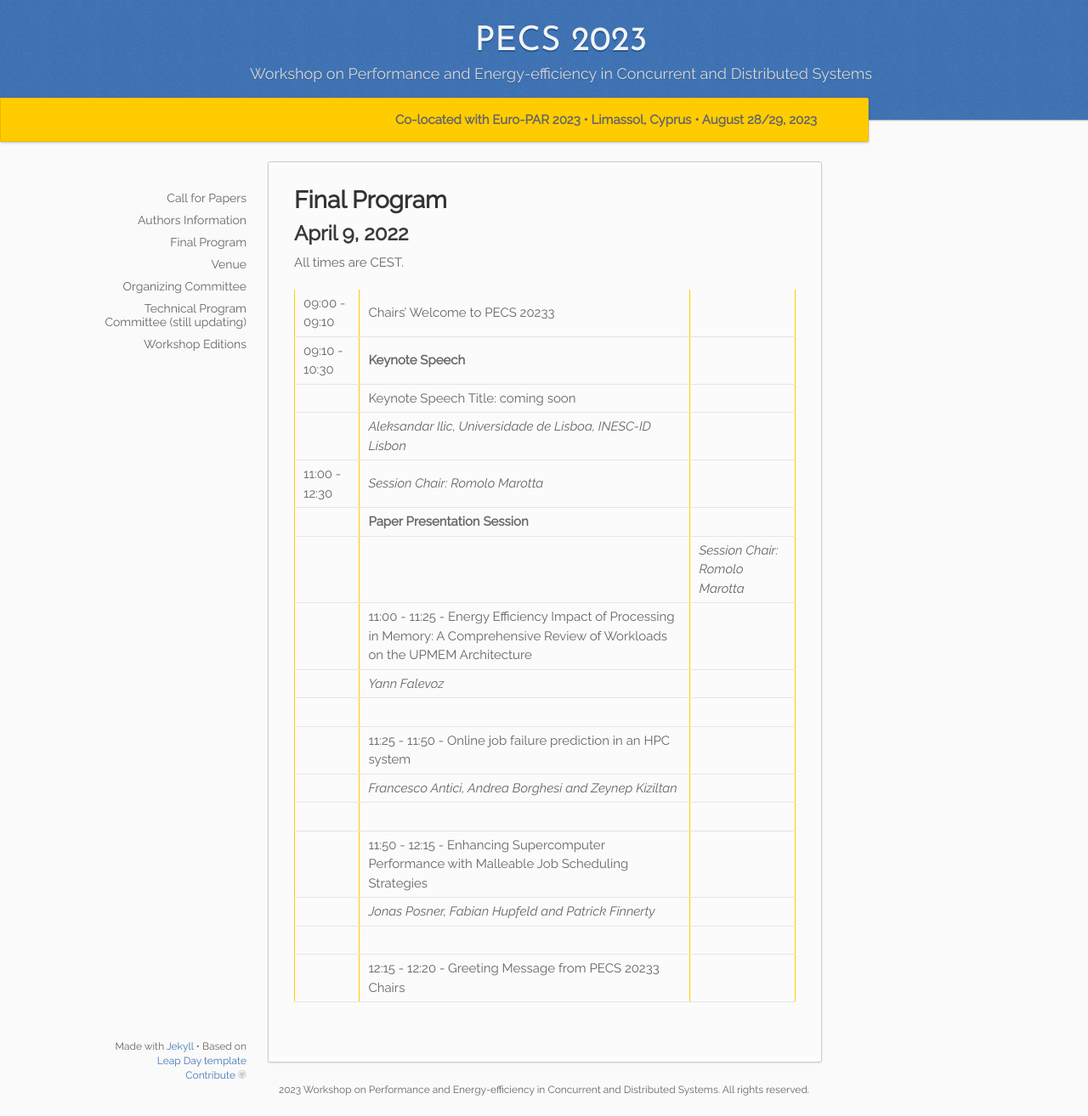
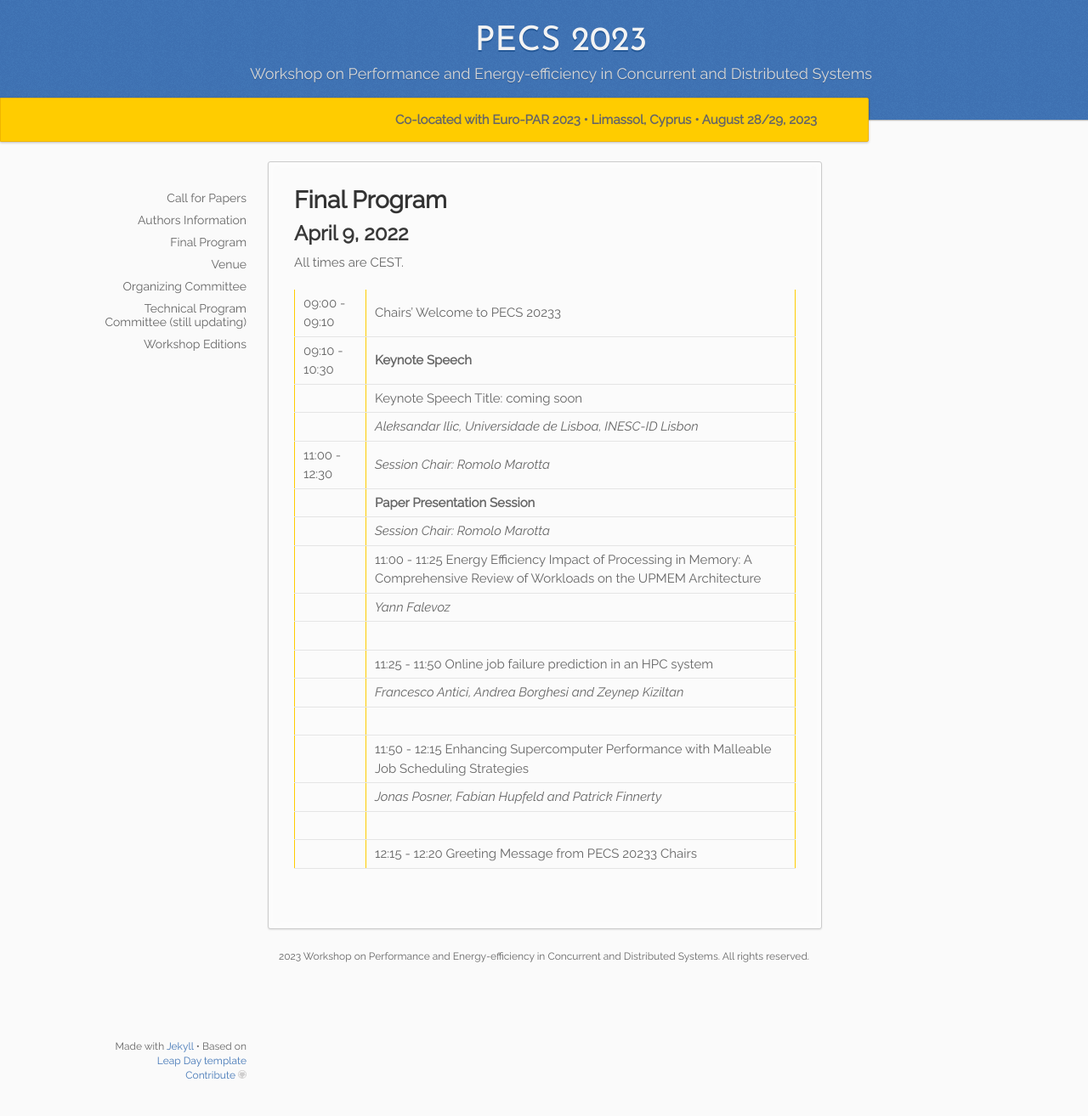
Before and after one commit to pecs-workshop/pecs-workshop.github.io, a Jekyll site: the page built from _2023/05.program.md, in a window 1280 px wide and 1314 px high. Shown: the whole window at 85% size. Built offline with Jekyll 4.4.1, drawn with Linux system fonts in a browser that asks for light colours.

```diff
--- a/_2023/05.program.md
+++ b/_2023/05.program.md
@@ -18,14 +18,14 @@ All times are CEST.
 | | *Aleksandar Ilic, Universidade de Lisboa, INESC-ID Lisbon* |
 | 11:00 - 12:30 | *Session Chair: Romolo Marotta* |
 | | **Paper Presentation Session** |
-| | | *Session Chair: Romolo Marotta* |
-| | 11:00 - 11:25 - Energy Efficiency Impact of Processing in Memory: A Comprehensive Review of Workloads on the UPMEM Architecture |
+| | *Session Chair: Romolo Marotta* |
+| | 11:00 - 11:25  Energy Efficiency Impact of Processing in Memory: A Comprehensive Review of Workloads on the UPMEM Architecture |
 | | *Yann Falevoz* |
 | | |
-| | 11:25 - 11:50 - Online job failure prediction in an HPC system |
+| | 11:25 - 11:50  Online job failure prediction in an HPC system |
 | | *Francesco Antici, Andrea Borghesi and Zeynep Kiziltan* |
 | | |
-| | 11:50 - 12:15 - Enhancing Supercomputer Performance with Malleable Job Scheduling Strategies |
+| | 11:50 - 12:15  Enhancing Supercomputer Performance with Malleable Job Scheduling Strategies |
 | | *Jonas Posner, Fabian Hupfeld and Patrick Finnerty* |
 | | |
-| | 12:15 - 12:20 - Greeting Message from PECS 20233 Chairs |
+| | 12:15 - 12:20  Greeting Message from PECS 20233 Chairs |
```
